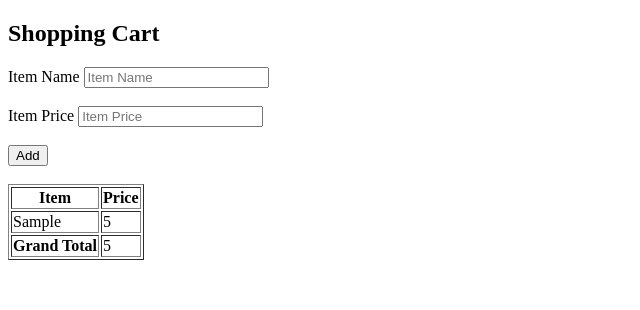
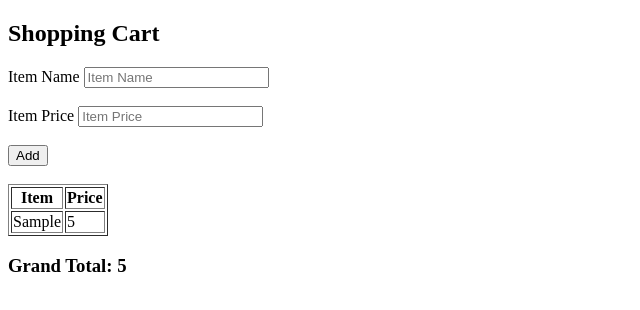
Before and after one commit to acciojob/shopping-cart-ahamadarbab, a website: page main.html in a window 1280 px wide. Both pictures are taken after typing "Sample", "5" into the empty fields and a click on the button "Add". Shown: the whole page, without its empty margins (0-640 px from the left). Drawn offline with Linux system fonts and the light colour scheme.

Commit message:
created a submission

```diff
--- a/main.html
+++ b/main.html
@@ -1,4 +1,3 @@
-<!DOCTYPE html>
 <!DOCTYPE html>
 
 <html>
@@ -18,10 +17,10 @@
 	<input type="number" id="item-price-input" placeholder="Item Price">
 	<br><br>
 
-	<button id="add">Add</button>
+	<button id="add" aria-role="button">Add</button>
 	<br><br>
 
-	<table border="1" id="table">
+	<table border="1" id="table" aria-role="table">
 		<thead>
 			<tr>
 				<th>Item</th>
@@ -31,13 +30,9 @@
 		<tbody id="table-body">
 
 		</tbody>
-		<tfoot>
-			<tr>
-				<td><b>Grand Total</b></td>
-				<td id="total">0</td>
-			</tr>
-		</tfoot>
 	</table>
+
+	<h3 id="total">Grand Total: 0</h3>
 
     <script type="text/javascript" src="./script.js">
 </script>
--- a/script.js
+++ b/script.js
@@ -1,8 +1,8 @@
 //your code here
 const nameInput = document.getElementById("item-name-input");
 const priceInput = document.getElementById("item-price-input");
-const addBtn = document.querySelector("button");
-const tableBody = document.querySelector("tbody");
+const addBtn = document.getElementById("add");
+const tableBody = document.getElementById("table-body");
 const grandTotalEl = document.getElementById("total");
 
 let total = 0;
@@ -11,28 +11,36 @@ addBtn.addEventListener("click", function () {
 	let name = nameInput.value.trim();
 	let price = parseFloat(priceInput.value);
 
+	// Input valid check
 	if(name === "" || isNaN(price) || price <= 0) {
 		return;
 	}
 
+	// Create row
 	const row = document.createElement("tr");
 
+	// item cell
 	const nameCell = document.createElement("td");
 	nameCell.setAttribute("id", "item");
 	nameCell.innerText = name;
 
+	// price cell
 	const priceCell = document.createElement("td");
 	priceCell.setAttribute("id", "price");
 	priceCell.innerText = price;
 
+	// append cells
 	row.appendChild(nameCell);
 	row.appendChild(priceCell);
 
+	// add row to table
 	tableBody.appendChild(row);
 
+	// update total
 	total = total + price;
-	grandTotalEl.innerText = total;
+	grandTotalEl.innerText = `Grand Total: ${total}`;
 
+	// Clear inputs
 	nameInput.value = "";
 	priceInput.value = "";
 })
```
